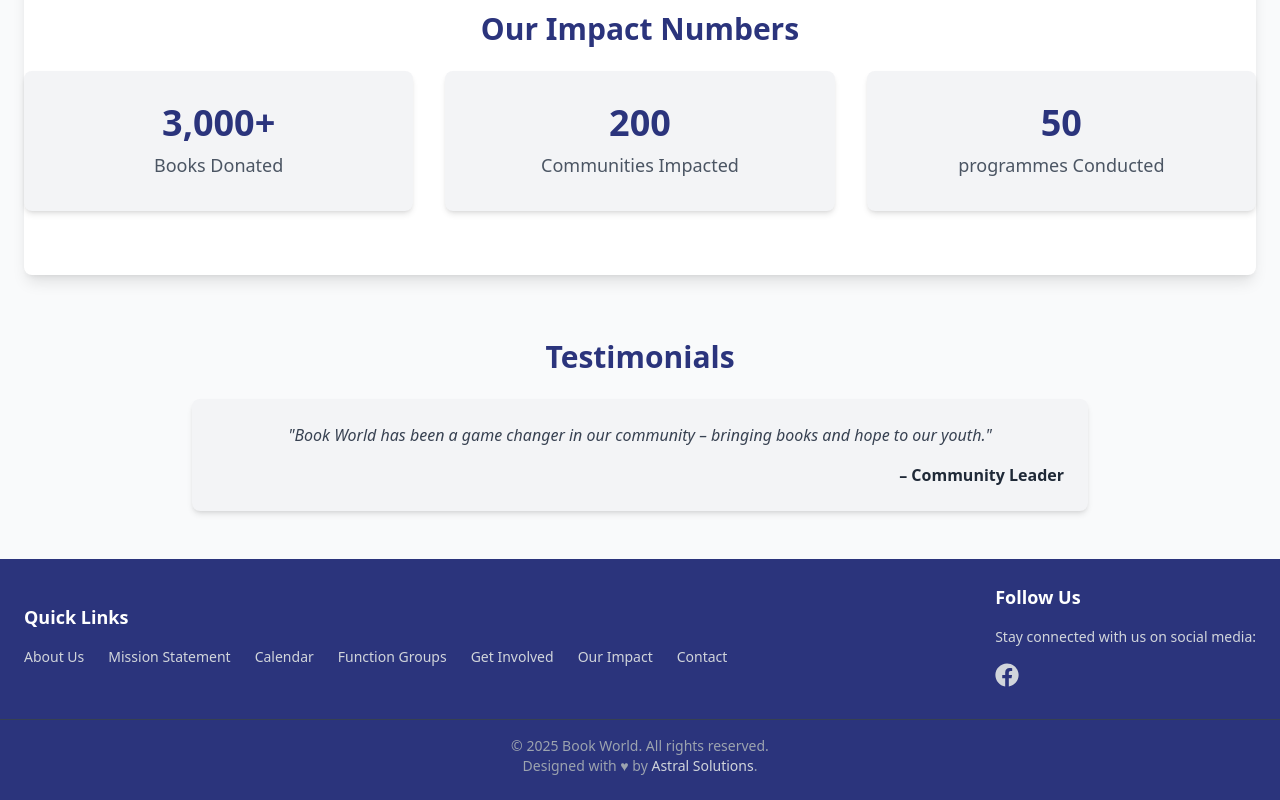
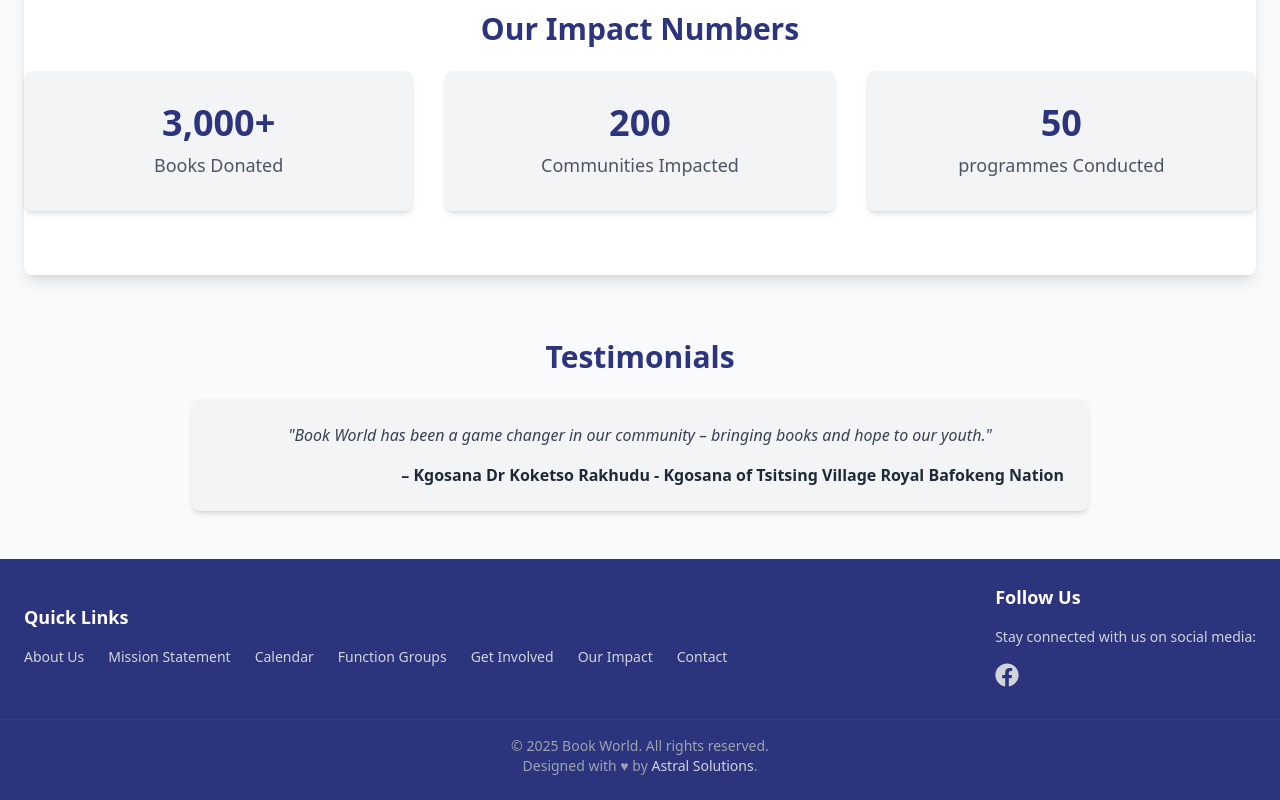
Before and after one commit to Astral-Solutions/Book, a React (Create React App) app in the folder book-world/: page /impact in a window 1280 px wide. Shown: the part 911-1711 px from the top of the page. Built offline with nearby package versions, Linux system fonts and the light colour scheme.

Commit message:
Update comment by community leader

```diff
--- a/book-world/src/Components/Impact.jsx
+++ b/book-world/src/Components/Impact.jsx
@@ -105,7 +105,7 @@ function ImpactPage() {
               books and hope to our youth."
             </p>
             <p className="text-gray-800 font-semibold text-right mt-4">
-              – Community Leader
+              – Kgosana Dr Koketso Rakhudu - Kgosana of Tsitsing Village Royal Bafokeng Nation
             </p>
           </div>
         </section>
```
